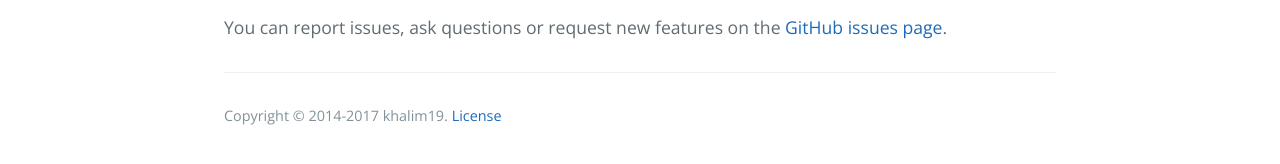
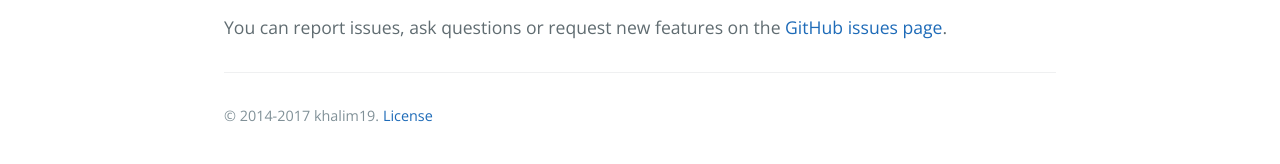
Before and after one commit to kamilburda/gimp-export-layers, a Jekyll site: the page built from index.md, in a window 1280 px wide. Shown: the part 713-877 px from the top of the page. Built offline with Jekyll 4.4.1, drawn with Linux system fonts in a browser that asks for light colours; our own code applies the rules of GitHub Pages for plain Markdown files.

Commit message:
footer: Remove "copyright" from copyright notice

```diff
--- a/_includes/footer.html
+++ b/_includes/footer.html
@@ -1,4 +1,4 @@
 <footer class="site-footer">
-  <span class="site-footer-credits">Copyright © 2014-2017 {{ site.github_username }}.</span>
+  <span class="site-footer-credits">© 2014-2017 {{ site.github_username }}.</span>
   <span class="site-footer-license"><a href="{% if site.github.repository_url %}{{ site.github.repository_url }}/{{ page.license_relative_url }}{% else %}{{ page.license_filename }}{% endif %}">License</a></span>
 </footer>
```
